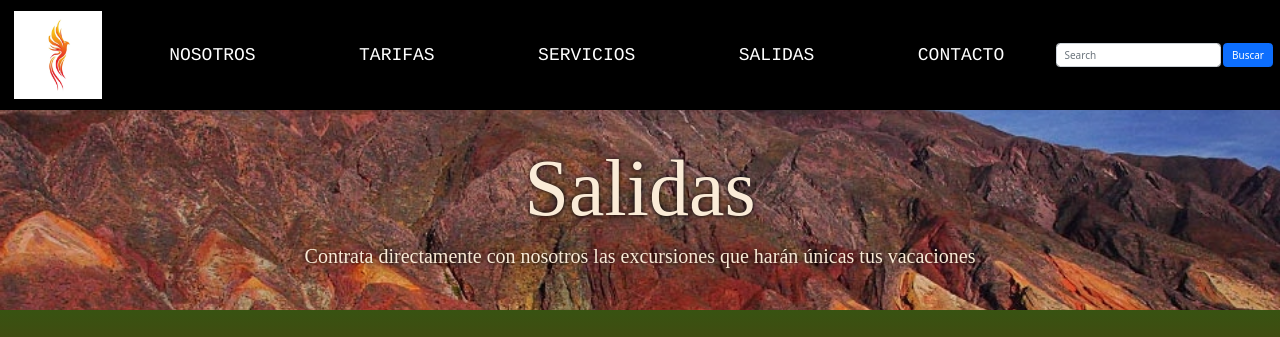
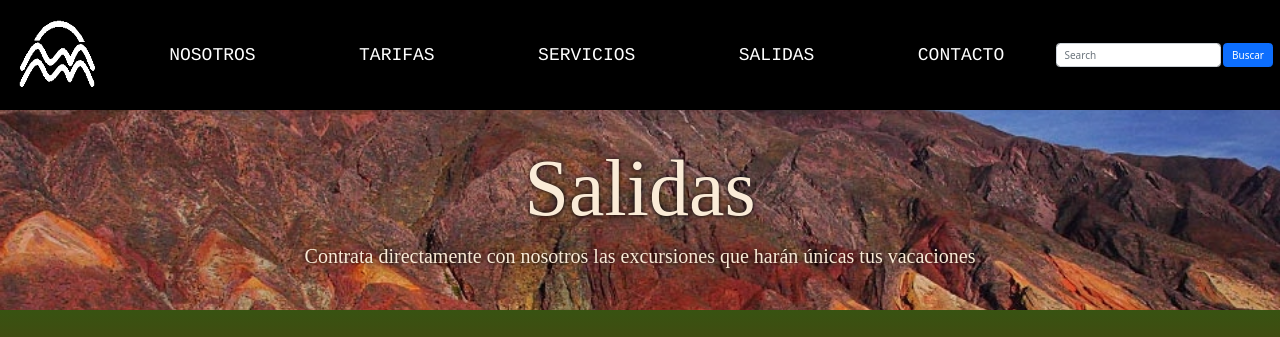
Before and after one commit to ignacioiglesias8/EntregaIglesias3, a website: page pages/salidas.html in a window 1280 px wide. Shown: the top 337 px of the page. Drawn offline with nearby package versions, Linux system fonts and the light colour scheme.

Commit message:
actualización imágenes

```diff
--- a/pages/salidas.html
+++ b/pages/salidas.html
@@ -21,7 +21,7 @@
         <nav class="navbar navbar-expand-xl bg-black navbar-dark">
             <div class="container-fluid">
                 <div>
-                    <img class="navbar-brand" src="../media/images/logo.jpg" alt="logo" />
+                    <img class="navbar-brand" src="../media/images/logo.png" alt="logo" />
                     <button class="navbar-toggler" type="button" data-bs-toggle="collapse"
                         data-bs-target="#collapsibleNavbar">
                         <span class="navbar-toggler-icon"></span>
```
Also changed, not shown: index.html (+1 -1 lines), pages/contacto.html (+1 -1 lines), pages/servicios.html (+1 -1 lines), pages/tarifas.html (+1 -1 lines), media/images/logo.png (added), media/images/naturaleza.jpg, media/images/viñedos.jpg.
